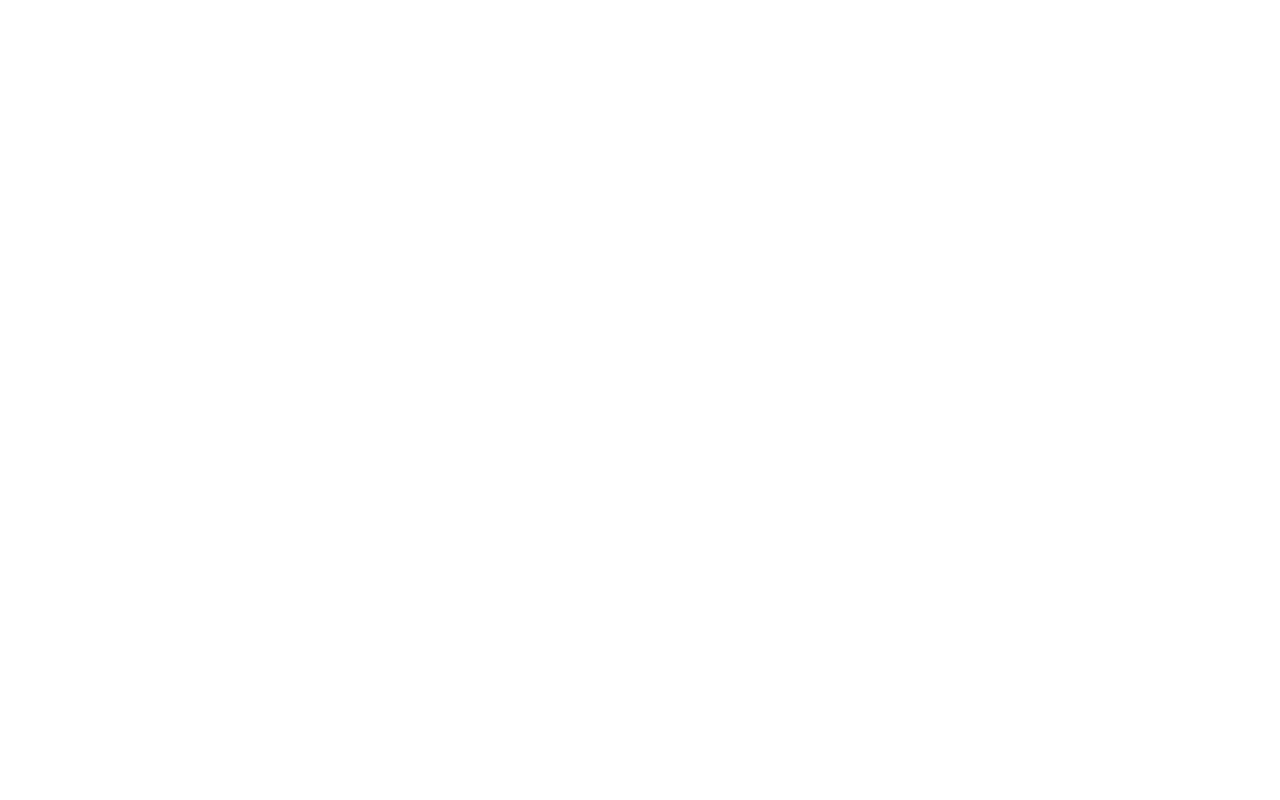
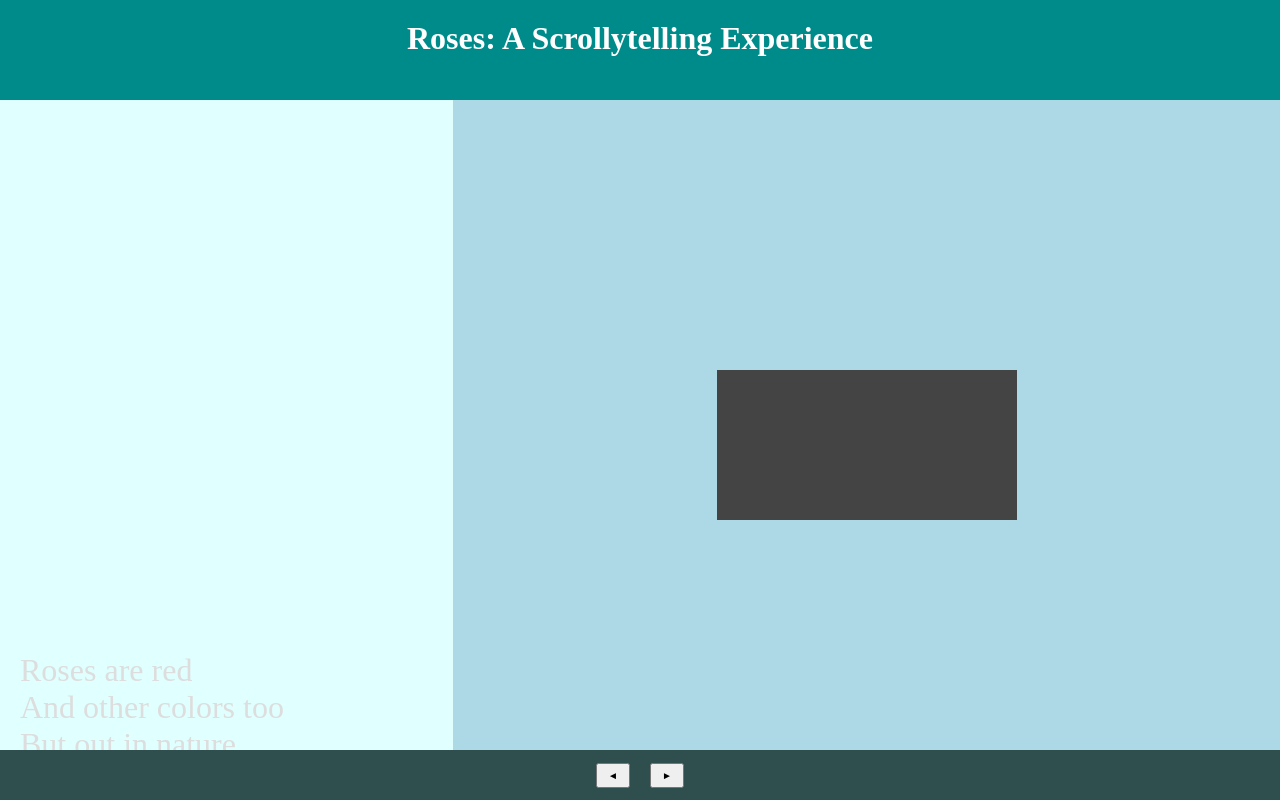
Before and after one commit to rosaleenmao/info-vis-poem-project, a plain HTML site: page index.html in a window 1280 px wide. Drawn offline with nearby package versions, Linux system fonts and the light colour scheme.

Commit message:
imported starter code

```diff
--- a/index.html
+++ b/index.html
@@ -1,8 +1,64 @@
 <!DOCTYPE html>
 <html>
-<head>
-<meta charset="utf-8">
-<title>Rosaleen's fun gay website !!!!!!!!!!!!!!!!!!</title>
-</head>
-</body>
+  <head>
+    <title>Info Vis Project</title>
+    <link rel="stylesheet" type="text/css" href="styles.css" />
+    <script src="https://d3js.org/d3.v7.min.js"></script>
+  </head>
+  <body>
+    <header>
+      <h1 class="title">Roses: A Scrollytelling Experience</h1>
+    </header>
+    <main class="wrapper">
+      <div class="left-column">
+        <div class="left-column-content">
+          <!-- TODO Add filler verse divs so that the content is centered vertically even at the start -->
+          <div class="filler-verse"></div>
+          <ul class="verse" id="verse1">
+            <li class="line" id="line1">Roses are <span class="red-span">red</span></li>
+            <li class="line" id="line2">And other colors too</li>
+            <li class="line" id="line3">But out in nature</li>
+            <li class="line" id="line4">You won't find them blue</li>
+          </ul>
+
+          <ul class="verse" id="verse2">
+            <li class="line" id="line1">Violets <em>are</em> blue</li>
+            <li class="line" id="line2">But typically <span class="purple-span">purple</span></li>
+            <li class="line" id="line3">Unfortunately for this poem</li>
+            <li class="line" id="line4">Nothing rhymes with <span class="purple-span">purple</span></li>
+          </ul>
+
+          <ul class="verse" id="verse3">
+            <li class="line" id="line1">Now back to roses</li>
+            <li class="line" id="line2">The classics are <span class="red-span">red</span></li>
+            <li class="line" id="line3">Though white are quite trendy</li>
+            <li class="line" id="line4">You can see there's quite a spread</li>
+          </ul>
+
+          <ul class="verse" id="verse4">
+            <li class="line" id="line1">Roses are <span class="red-span">red</span></li>
+            <li class="line" id="line2">Never really blue</li>
+            <li class="line" id="line3">Let's put these bars in order</li>
+            <li class="line" id="line4">So the graph looks nice too</li>
+          </ul>
+
+          <ul class="verse" id="verse5">
+            <li class="line" id="line1">I really like roses.</li>
+            <li class="line" id="line2">And also violets.</li>
+            <li class="line" id="line3">But mostly roses.</li>
+          </ul>
+          <!-- TODO add a fifth verse -->
+          <div class="filler-verse"></div>
+        </div>
+      </div>
+      <div class="right-column">
+        <svg id="svg"></svg>
+      </div>
+    </main>
+    <footer>
+      <button class="arrow-button" id="backward-button">◄</button>
+      <button class="arrow-button" id="forward-button">►</button>
+    </footer>
+    <!-- <script src="main.js"></script> -->
+  </body>
 </html>
--- /dev/null
+++ b/styles.css
@@ -0,0 +1,111 @@
+/* Resetting some defaults so we can define things manually */
+body,
+h1,
+p {
+  margin: 0;
+  padding: 0;
+}
+
+/* Styling our header */
+header {
+  background-color: darkcyan;
+  text-align: center;
+  color: white;
+  height: 100px;
+}
+
+.title {
+  padding: 20px;
+}
+
+.wrapper {
+  display: flex; /* Allows us to position things inside this div with more freedom, see https://css-tricks.com/snippets/css/a-guide-to-flexbox/ for more details*/
+  flex-grow: 1; /* The div will now grow to fill the available space */
+
+  /* vh is the viewheight, you should use this VERY sparingly, this situation is ok because we're limiting what the user can do */
+  /* we'll minus 150px as this is the height we have manually defined the header and footer to be combined (100px + 50px)*/
+  /* If we changed the height of the header and footer we'd have to change this here too! */
+  min-height: calc(100vh - 150px);
+}
+
+.left-column {
+  flex: 1; /* in tandem with other flex values in the parent div tells us how much space will be taken up by this column, in this situation 1/3*/
+  background-color: lightcyan;
+  color: black;
+  display: flex;
+  /* Position things vertically in the centre */
+  align-items: center;
+  /* Position things horizontally in the centre */
+  justify-content: center;
+  padding: 20px;
+}
+
+.left-column-content {
+  /* This forces the maximum height of the div to be equal to 100 % of the view height (the current size of the screen)*/
+  /* the -150px is the size of the header and the footer combinedd */
+  /* You should be very careful when writing css like this as there are potential complications you can run into */
+  /* when using viewport units (vh) and you'll also need to be careful that if you update the height of the */
+  /* header or footer that you are sure to update the value here. */
+  max-height: calc(100vh - 150px);
+  overflow: auto;
+}
+
+/* TODO hide the scrollbar on the left-column-content*/
+.left-column-content::-webkit-scrollbar {
+  width: 0; /* Hide the scrollbar's width */
+  height: 0; /* Hide the scrollbar's height */
+}
+
+.right-column {
+  flex: 2; /* in tandem with the flex:1 on left-column, means this will take up 2/3 of the available space*/
+  background-color: lightblue;
+  color: white;
+  display: flex;
+  justify-content: center;
+  align-items: center;
+}
+
+footer {
+  position: fixed; /*force the footer to not move regardless of what else is going on on the page*/
+  bottom: 0; /* Make sure it stays at the bottom of the page */
+  background-color: darkslategrey;
+  display: flex; /*need this to be a flex to work with justify-content/align-items*/
+  justify-content: center;
+  align-items: center;
+  width: 100%;
+  height: 50px;
+}
+
+.arrow-button {
+  font-size: 10px;
+  padding: 2px 10px;
+  margin: 0 10px;
+  height: 25px;
+}
+
+.verse {
+  font-size: 2em;
+  list-style-type: none;
+  padding: 0px;
+  font-weight: 100;
+  color: #ddd;
+}
+
+svg {
+  background-color: #444;
+}
+
+/* TODO add css classes for active-verse and active-line */
+.active-verse {
+  font-weight: 900;
+  color: #555;
+}
+
+.active-line {
+  color: black;
+}
+
+/* TODO add css to create filler verse  */
+.filler-verse {
+  height: 500px;
+}
```
